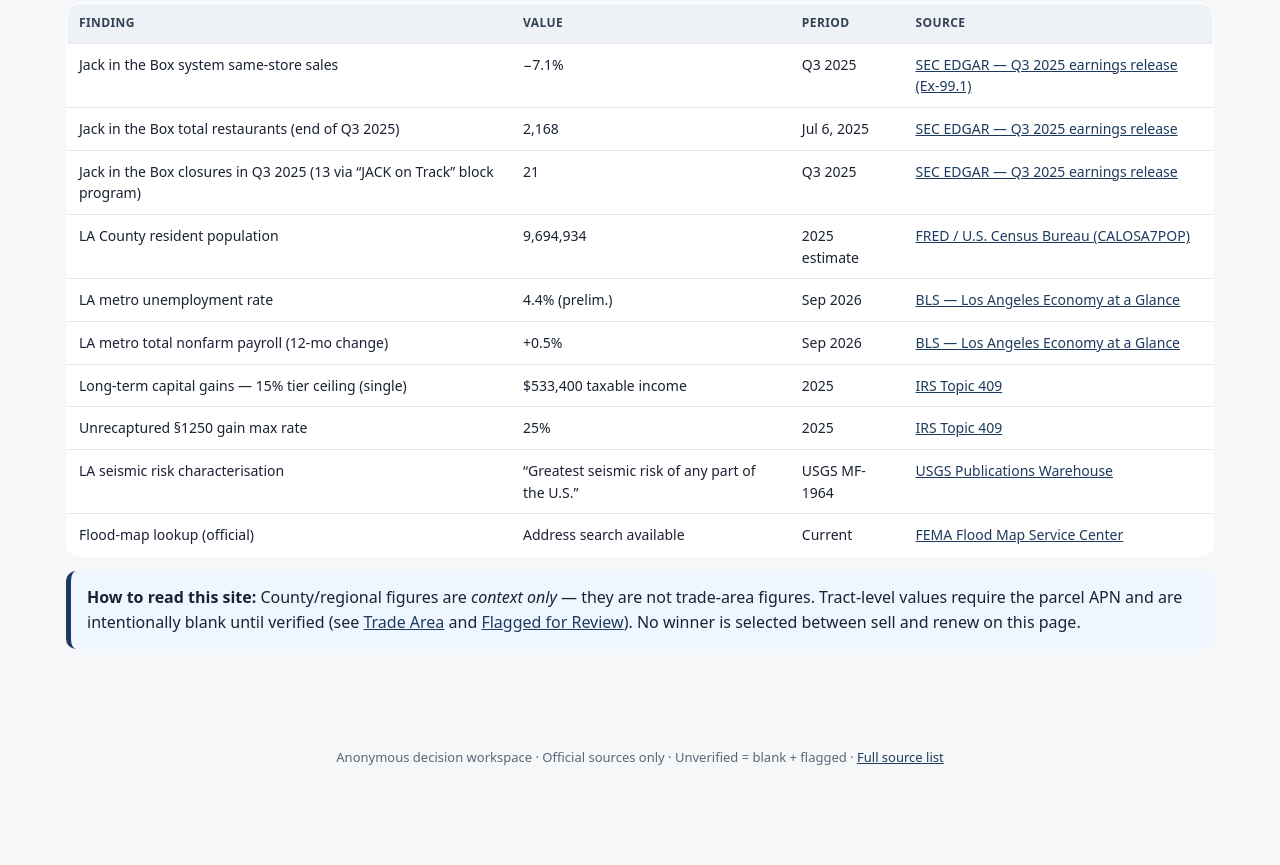
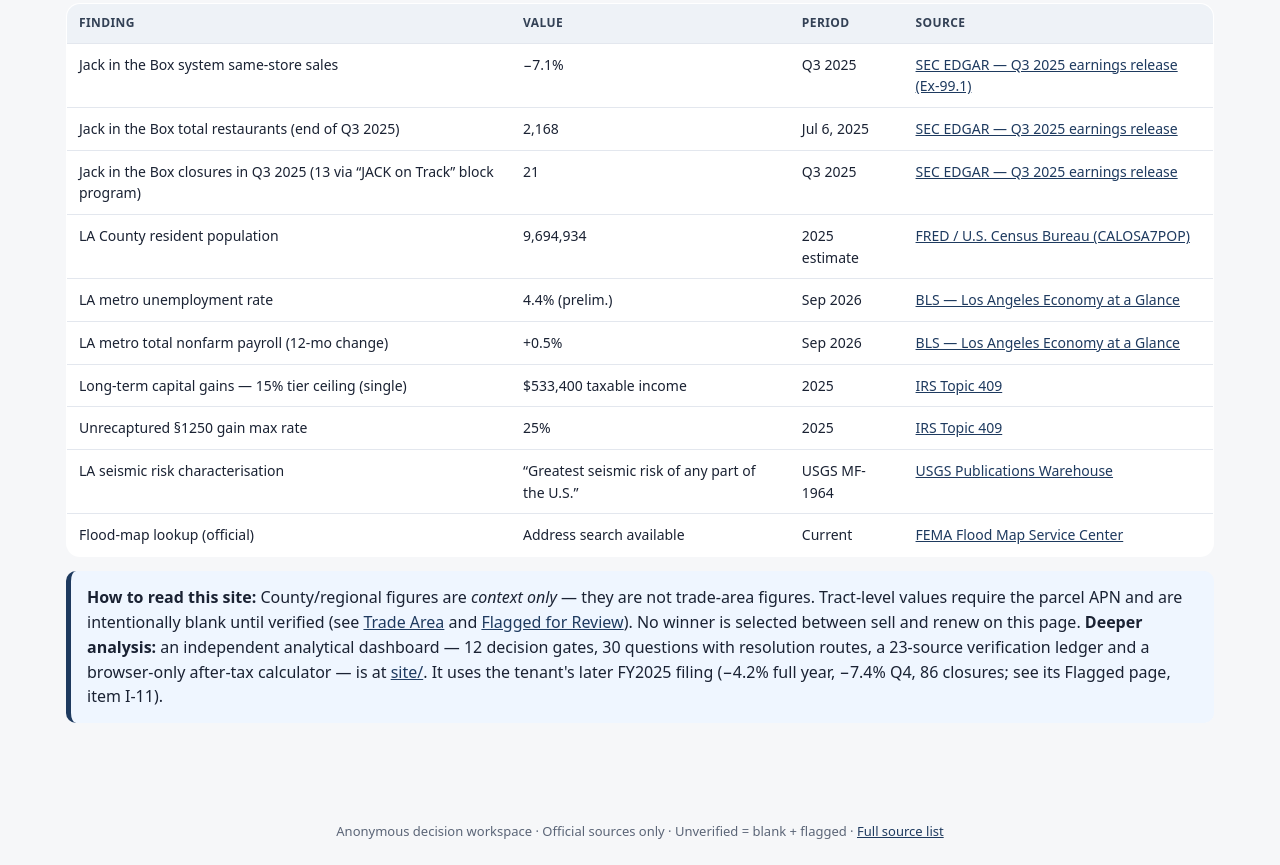
Before and after one commit to kanlerxz87-cyber/Jackbox2, a plain HTML site: page index.html in a window 1280 px wide. Shown: the part 1085-1950 px from the top of the page. Before the commit the page ends 1876 px from the top, so only its background shows below. Drawn offline with Linux system fonts and the light colour scheme.

Commit message:
index: link the analytical dashboard from the root page so it is discoverable
Co-authored-by: arena-agent <297053741+arena-agent@users.noreply.github.com>

```diff
--- a/index.html
+++ b/index.html
@@ -38,7 +38,7 @@
 <tr><td>Flood-map lookup (official)</td><td>Address search available</td><td>Current</td><td><a href="https://msc.fema.gov/portal/home">FEMA Flood Map Service Center</a></td></tr>
 </tbody></table>
 
-<div class="callout info"><b>How to read this site:</b> County/regional figures are <i>context only</i> — they are not trade-area figures. Tract-level values require the parcel APN and are intentionally blank until verified (see <a href="trade-area.html">Trade Area</a> and <a href="flagged.html">Flagged for Review</a>). No winner is selected between sell and renew on this page.</div>
+<div class="callout info"><b>How to read this site:</b> County/regional figures are <i>context only</i> — they are not trade-area figures. Tract-level values require the parcel APN and are intentionally blank until verified (see <a href="trade-area.html">Trade Area</a> and <a href="flagged.html">Flagged for Review</a>). No winner is selected between sell and renew on this page. <strong>Deeper analysis:</strong> an independent analytical dashboard — 12 decision gates, 30 questions with resolution routes, a 23-source verification ledger and a browser-only after-tax calculator — is at <a href="site/index.html">site/</a>. It uses the tenant's later FY2025 filing (−4.2% full year, −7.4% Q4, 86 closures; see its Flagged page, item I-11).</div>
 </div>
 <footer>Anonymous decision workspace · Official sources only · Unverified = blank + flagged · <a href="sources.html">Full source list</a></footer>
 </body></html>
```
